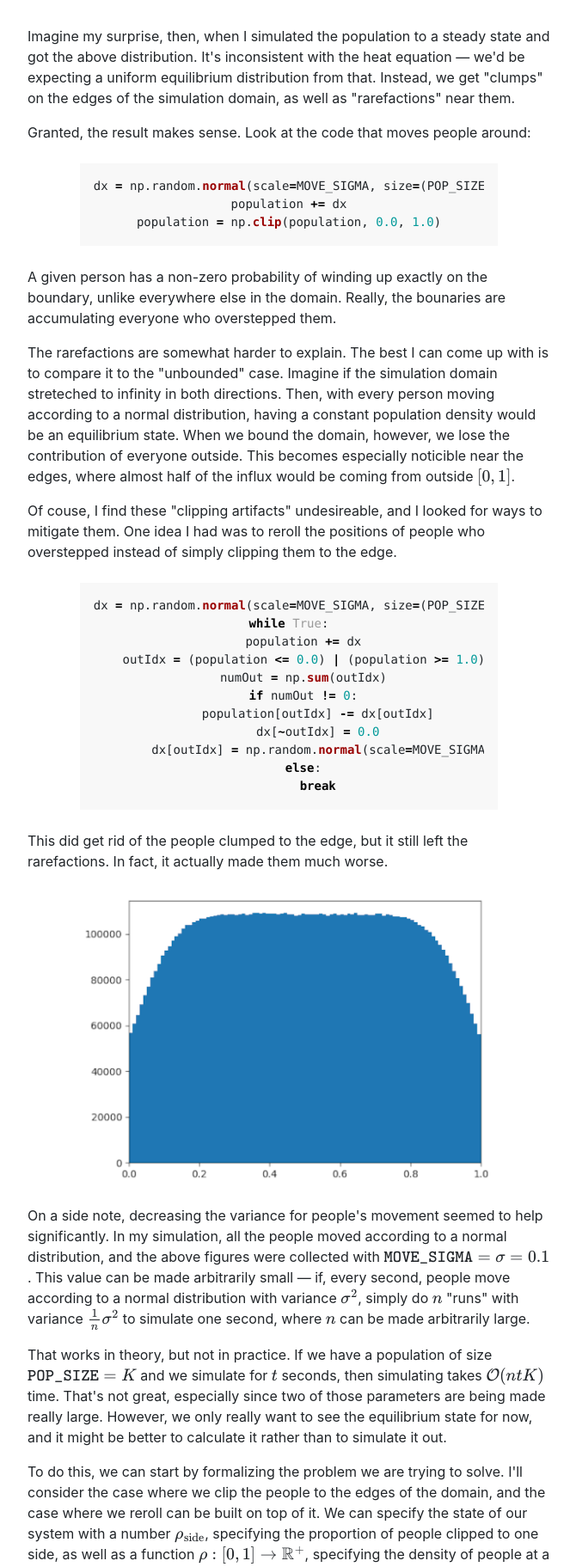
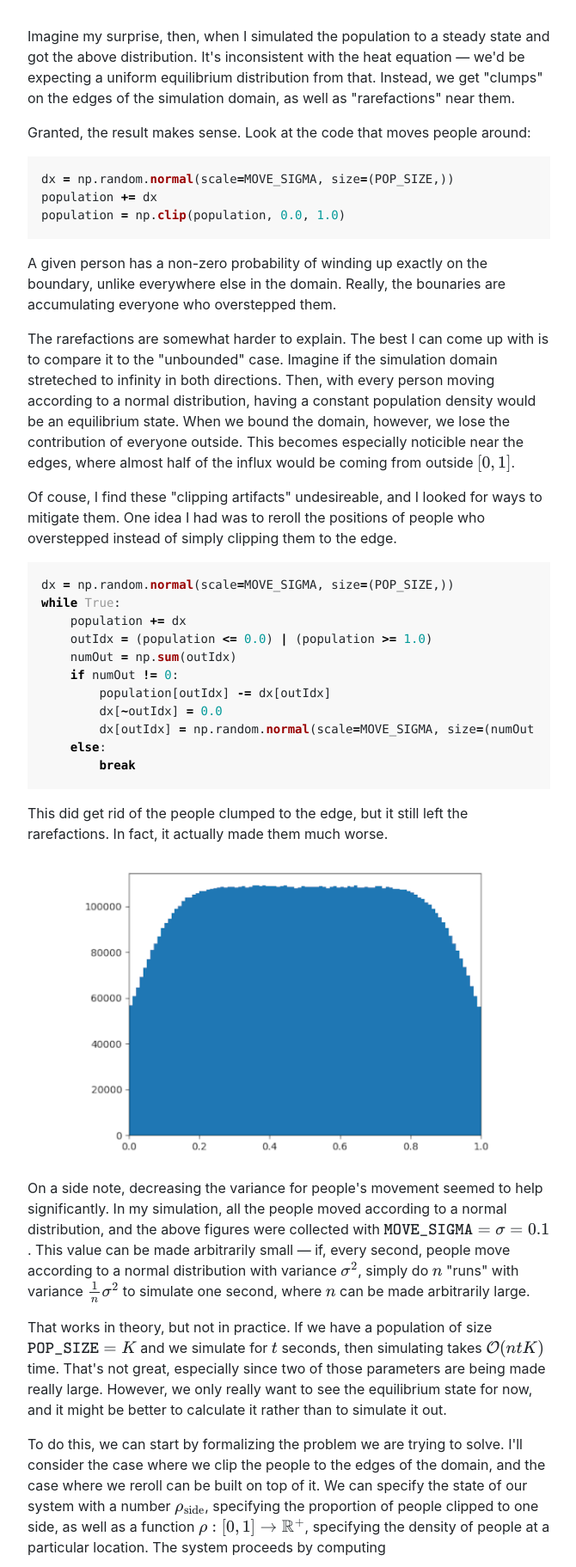
Before and after one commit to ammrat13/ammrat13.github.io, a Jekyll site: the page built from _posts/2020-09-07-random_movement_equilibrium.md, in a window 1280 px wide. Shown: the part 789-2612 px from the top of the page at 86% size, without its empty margins (304-974 px from the left). Built offline with Jekyll 4.4.1, drawn with Linux system fonts in a browser that asks for light colours; nearby versions of some CDN libraries; our own code applies the rules of GitHub Pages for plain Markdown files.

Commit message:
Messed up code styling

```diff
--- a/assets/css/post.scss
+++ b/assets/css/post.scss
@@ -7,9 +7,7 @@
 
 
 /* Center and block images and figures */
-/* We only want to select the root ones */
-/* Images made with ![] will be wrapped in a p, so check for that */
-#postContent > figure, #postContent > img, p > img {
+figure, img {
     display: block;
     margin: 1.5rem auto;
     min-width: 20vw;
@@ -18,7 +16,8 @@
 
 /* Images in a figure should expand to the whole width */
 figure img {
-    width: 100%;
+    margin: 0rem;
+    max-width: 100%;
 }
 /* Figures should align their text center */
 figure {
@@ -27,15 +26,21 @@ figure {
 
 /* Figure captions should be styled as such */
 /* This styling was taken from Bootstrap */
-figure > figcaption {
+figcaption {
     font-size: 90%;
     font-style: italic;
     color: #6c757d;
 }
 
-/* Code segments should have margins */
+/* For code segments */
 figure.highlight {
+    /* Code segments should have margins */
     padding: 1rem 1rem 1px;
+
+    /* Undo a lot of the stuff done above for most figures */
+    text-align: left;
+    max-width: 100% !important;
+    margin: 0px 0px 1rem !important;
 }
 
 
```
